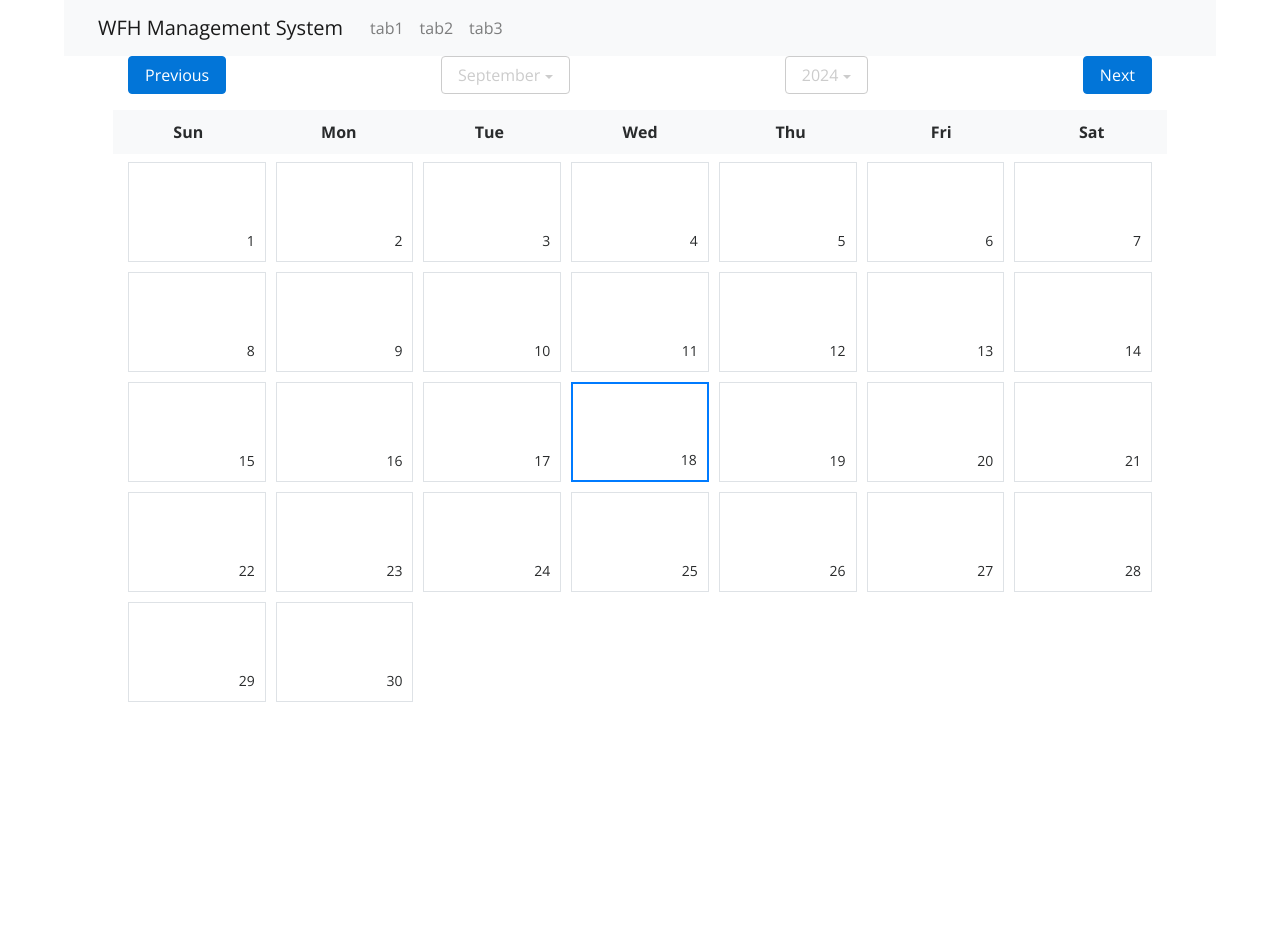
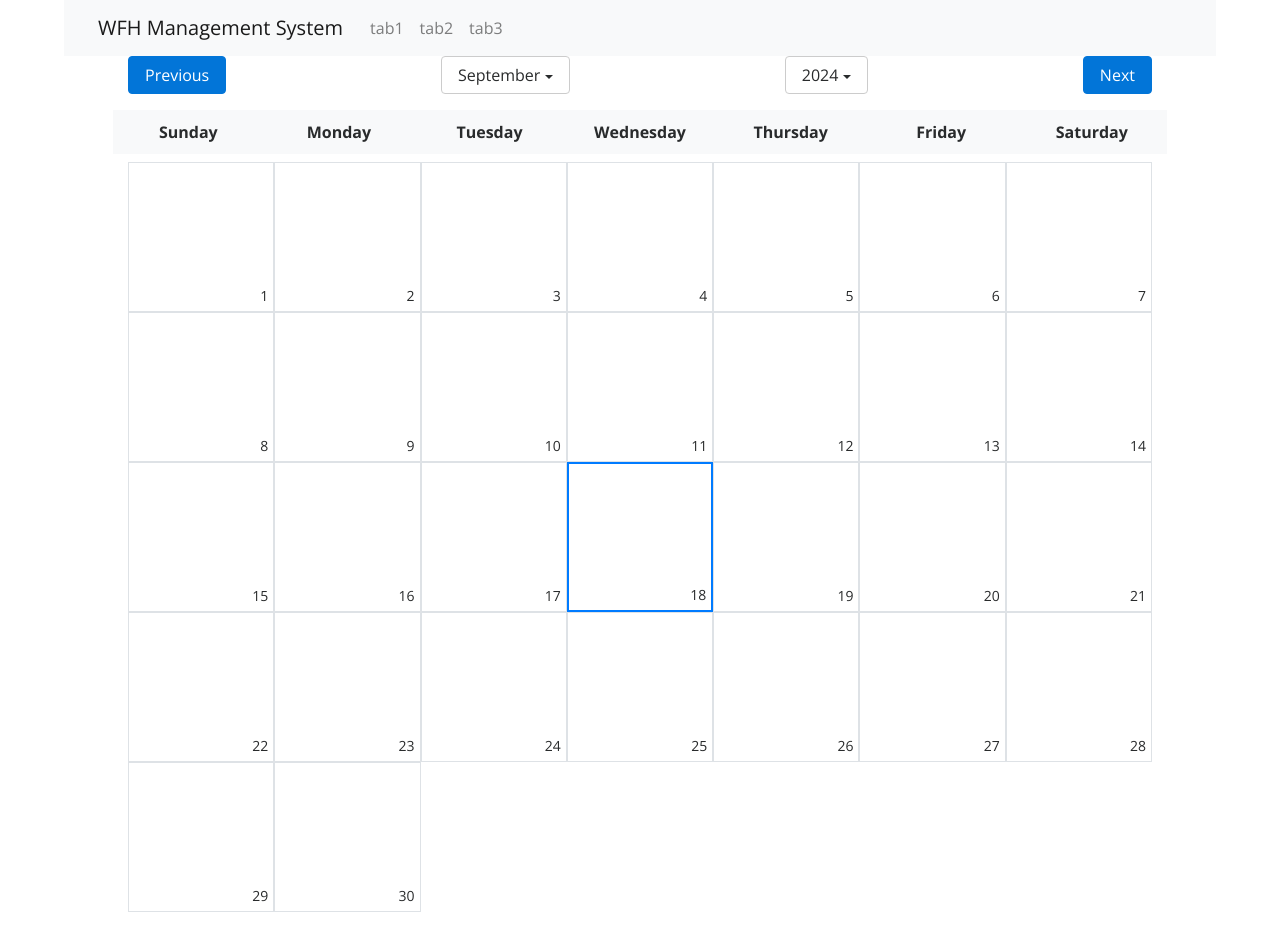
Before and after one commit to Dayment/SPM-MeeRebus, a Vue app in the folder SPM-MeeRebus/: page /calendartest in a window 1280 px wide. Before the commit the page ends 800 px from the top, so only its background shows below. Built offline with nearby package versions, Linux system fonts and the light colour scheme.

Commit message:
feat: [SCRUM-8] narrowed down range of selectable years, frontend adjustments

```diff
--- a/SPM-MeeRebus/src/components/Calendar.vue
+++ b/SPM-MeeRebus/src/components/Calendar.vue
@@ -9,7 +9,7 @@
           <!-- Month Dropdown -->
           <div class="dropdown">
             <button
-              class="btn btn-outline-secondary dropdown-toggle"
+              class="btn btn-secondary dropdown-toggle"
               type="button"
               id="dropdownMonth"
               data-bs-toggle="dropdown"
@@ -34,7 +34,7 @@
           <!-- Year Dropdown -->
           <div class="dropdown">
             <button
-              class="btn btn-outline-secondary dropdown-toggle"
+              class="btn btn-secondary dropdown-toggle"
               type="button"
               id="dropdownYear"
               data-bs-toggle="dropdown"
@@ -101,7 +101,7 @@ export default {
       selectedDate: today,
       currentYear: today.getFullYear(),
       currentMonthIndex: today.getMonth(),
-      daysOfWeek: ['Sun', 'Mon', 'Tue', 'Wed', 'Thu', 'Fri', 'Sat'],
+      daysOfWeek: ['Sunday', 'Monday', 'Tuesday', 'Wednesday', 'Thursday', 'Friday', 'Saturday'],
       months: [
         'January', 'February', 'March', 'April', 'May', 'June',
         'July', 'August', 'September', 'October', 'November', 'December'
@@ -172,7 +172,7 @@ export default {
     generateYears() {
       const currentYear = new Date().getFullYear();
       const years = [];
-      for (let i = currentYear - 50; i <= currentYear + 50; i++) {
+      for (let i = currentYear - 10; i <= currentYear + 5; i++) {
         years.push(i);
       }
       return years;
@@ -202,7 +202,6 @@ export default {
   display: grid;
   grid-template-columns: repeat(7, 1fr); /* 7 days in a week */
   grid-auto-rows: auto; /* Allow rows to adjust based on content */
-  gap: 10px; /* Space between the day boxes */
   padding-bottom: 20px; /* Add padding to the bottom */
 }
 
@@ -214,10 +213,10 @@ export default {
   align-items: flex-end; /* Align day number to the right */
   background-color: white;
   border: 1px solid #dee2e6;
-  padding: 10px; /* Extra space for content inside the box */
+  padding: 5px; /* Extra space for content inside the box */
   box-sizing: border-box;
   transition: background-color 0.2s ease-in-out;
-  min-height: 100px; /* Adjust this based on how much content you plan to add */
+  min-height: 150px; /* Adjust this based on how much content you plan to add */
 }
 
 /* Highlight today's date with a border */
```
